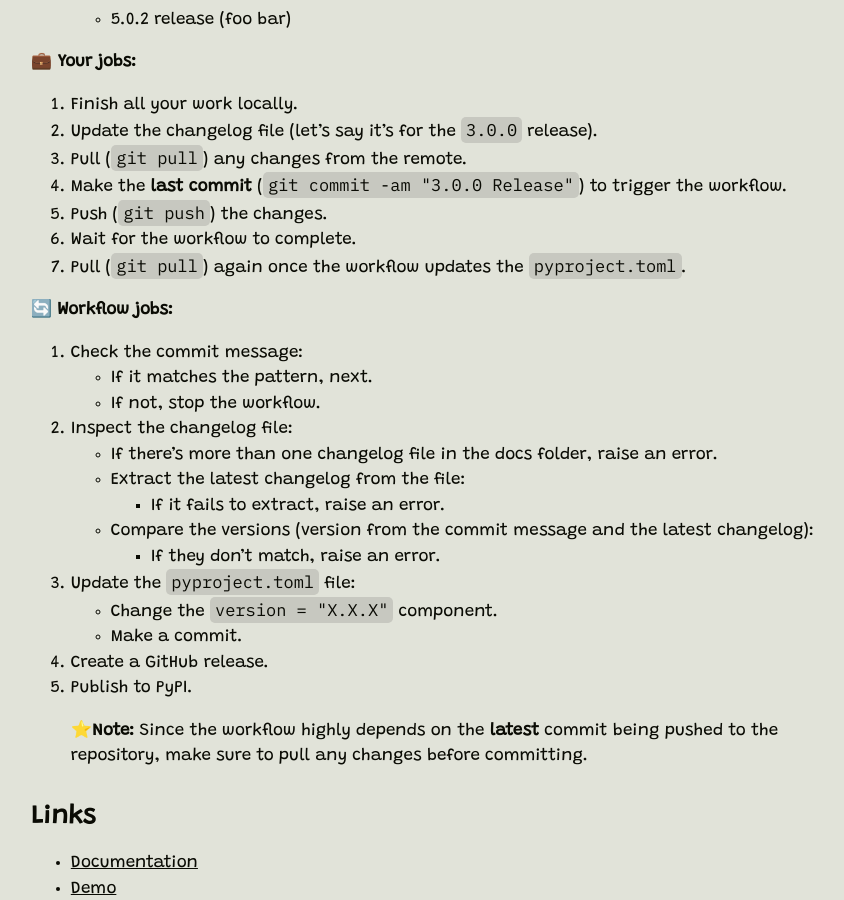
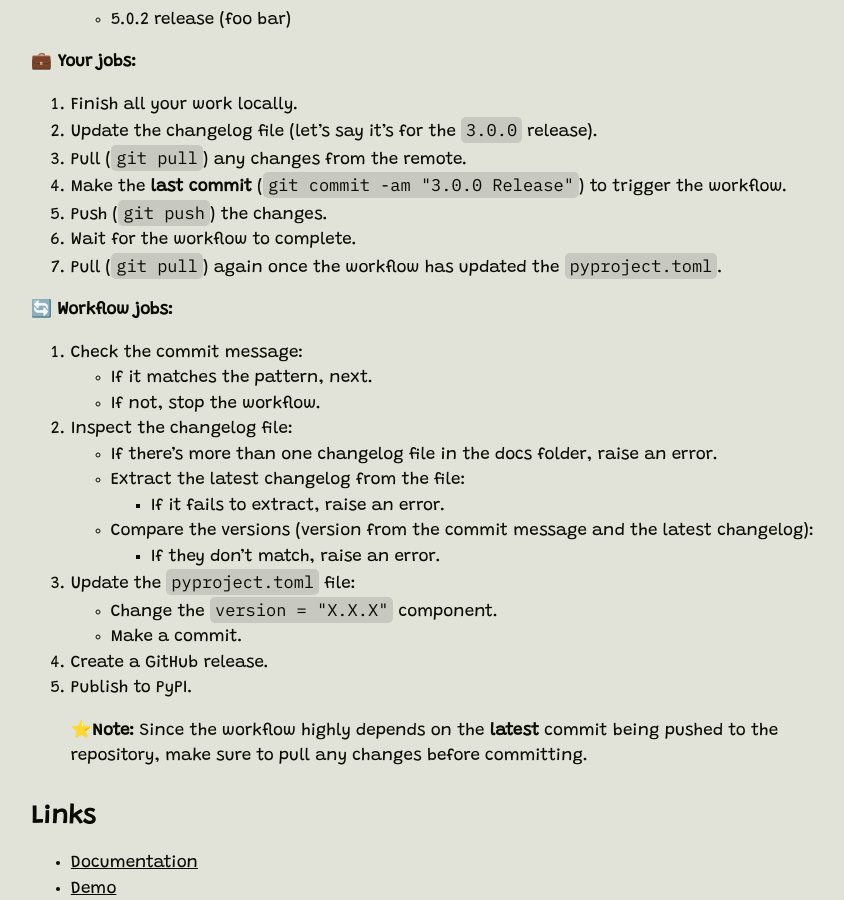
Before and after one commit to nvfp/fast-pypi-release, a Jekyll site: the page built from _pages/index.md, in a window 1280 px wide and 900 px high, scrolled down 1190 px. Shown: the whole window, without its empty margins (174-1018 px from the left). Built offline with Jekyll 4.4.1, drawn with Linux system fonts in a browser that asks for light colours.

Commit message:
NICS rebuilds the docs — 2023 Jul  8,  3:30 PM

```diff
--- a/_pages/index.md
+++ b/_pages/index.md
@@ -42,7 +42,7 @@ Create GitHub release and publish to PyPI altogether within a single commit push
 4. Make the **last commit** (`git commit -am "3.0.0 Release"`) to trigger the workflow.
 5. Push (`git push`) the changes.
 6. Wait for the workflow to complete.
-7. Pull (`git pull`) again once the workflow updates the `pyproject.toml`.
+7. Pull (`git pull`) again once the workflow has updated the `pyproject.toml`.
 
 **🔄 Workflow jobs:**
 1. Check the commit message:
```
